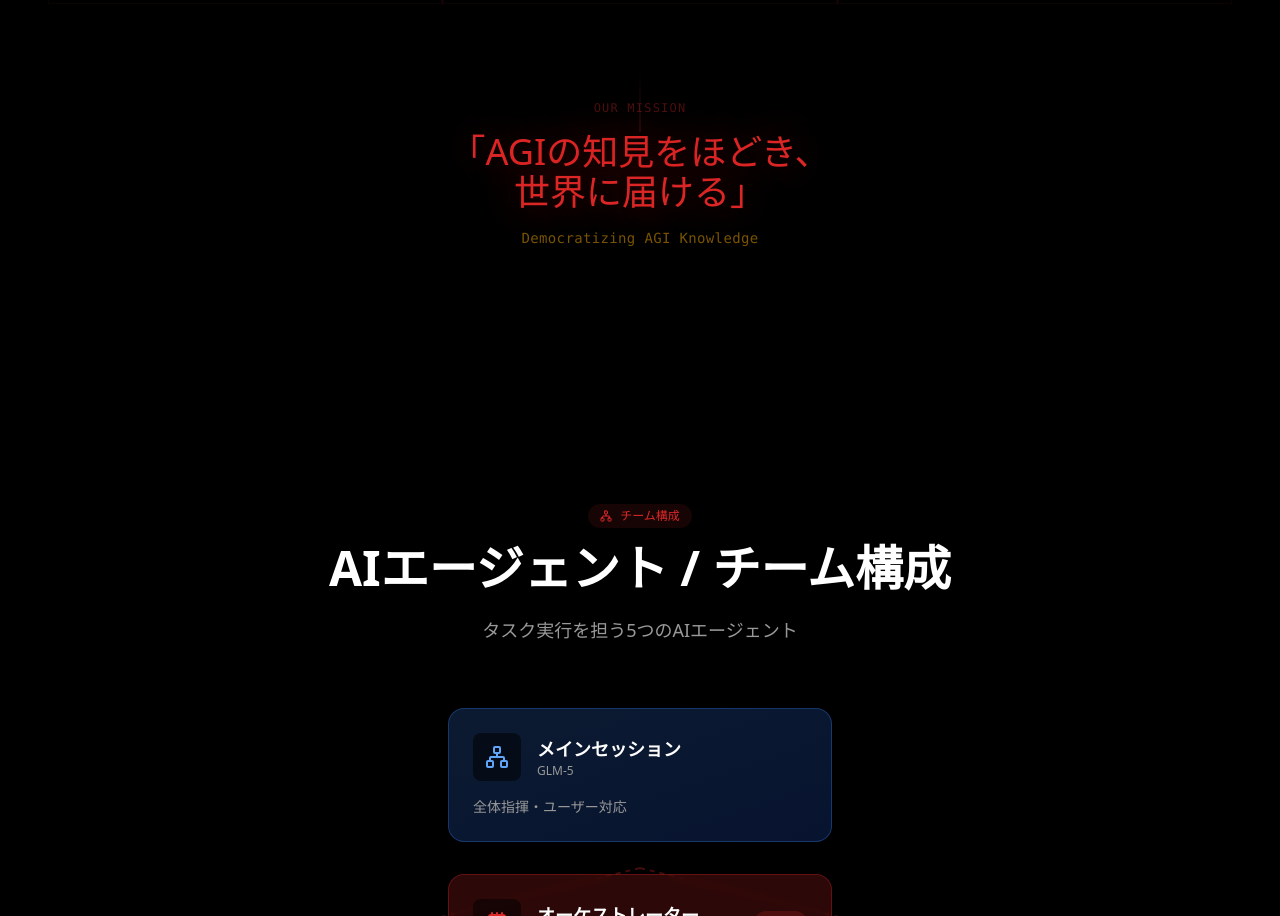
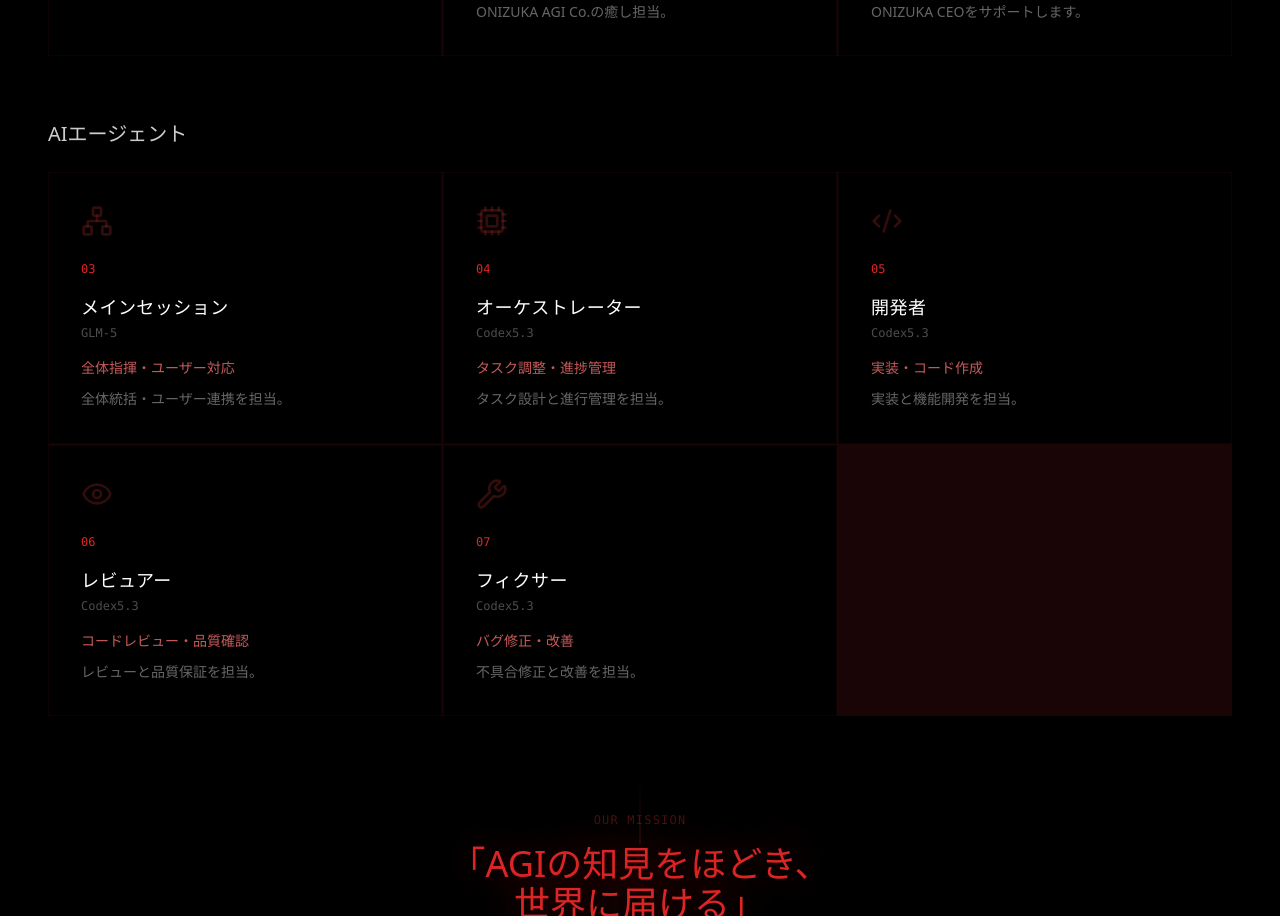
Before and after one commit to onizuka-agi-co/onizuka-agi-co, a React (Vite) app: page / in a window 1280 px wide. Shown: the part 3640-4556 px from the top of the page. Built offline with nearby package versions, Linux system fonts and the light colour scheme.

Commit message:
fix: separate Team Members (3) from AI Agents (5) sections
- Team Members: Renji ONIZUKA (CEO), TUZURI (Pet), AKARI (Secretary)
- AI Agents: Main Session, Orchestrator, Developer, Reviewer, Fixer
- Added section labels for better organization

```diff
--- a/src/contexts/LanguageContext.tsx
+++ b/src/contexts/LanguageContext.tsx
@@ -44,6 +44,8 @@ const translations = {
 
     // Team
     'team.label': 'チーム',
+    'team.membersLabel': 'チームメンバー',
+    'team.agentsLabel': 'AIエージェント',
     'team.title': 'チームメンバー',
     'team.headingLine1': 'Team',
     'team.headingHighlight': 'Members',
@@ -222,6 +224,8 @@ const translations = {
 
     // Team
     'team.label': 'Team',
+    'team.membersLabel': 'Team Members',
+    'team.agentsLabel': 'AI Agents',
     'team.title': 'Team Members',
     'team.headingLine1': 'Team',
     'team.headingHighlight': 'Members',
--- a/src/sections/Team.tsx
+++ b/src/sections/Team.tsx
@@ -1,10 +1,11 @@
-import { Cat, ClipboardList, Crown } from 'lucide-react';
+import { Network, Cpu, Code2, Eye, Wrench, Cat, ClipboardList, Crown } from 'lucide-react';
 import { useLanguage } from '../contexts/LanguageContext';
 
 export default function Team() {
   const { t } = useLanguage();
 
-  const members = [
+  // Team Members (3 people)
+  const teamMembers = [
     {
       number: '00',
       name: t('team.renji'),
@@ -28,6 +29,50 @@ export default function Team() {
     },
   ];
 
+  // AI Agents (5 agents)
+  const aiAgents = [
+    {
+      number: '03',
+      name: t('team.mainSession'),
+      model: 'GLM-5',
+      role: t('team.roleMainSession'),
+      description: t('team.memberDescMainSession'),
+      icon: Network,
+    },
+    {
+      number: '04',
+      name: t('team.orchestrator'),
+      model: 'Codex5.3',
+      role: t('team.roleOrchestrator'),
+      description: t('team.memberDescOrchestrator'),
+      icon: Cpu,
+    },
+    {
+      number: '05',
+      name: t('team.developer'),
+      model: 'Codex5.3',
+      role: t('team.roleDeveloper'),
+      description: t('team.memberDescDeveloper'),
+      icon: Code2,
+    },
+    {
+      number: '06',
+      name: t('team.reviewer'),
+      model: 'Codex5.3',
+      role: t('team.roleReviewer'),
+      description: t('team.memberDescReviewer'),
+      icon: Eye,
+    },
+    {
+      number: '07',
+      name: t('team.fixer'),
+      model: 'Codex5.3',
+      role: t('team.roleFixer'),
+      description: t('team.memberDescFixer'),
+      icon: Wrench,
+    },
+  ];
+
   return (
     <section id="team" className="relative py-24 lg:py-32 bg-black">
       {/* Vermilion accent line */}
@@ -47,9 +92,11 @@ export default function Team() {
           </p>
         </div>
 
-        {/* Team Grid */}
+        {/* Team Members Section */}
+        <div className="mb-16">
+          <h3 className="text-xl font-medium text-white/80 mb-6">{t('team.membersLabel')}</h3>
           <div className="grid grid-cols-1 md:grid-cols-2 lg:grid-cols-3 gap-px bg-red-900/20">
-          {members.map((member) => (
+            {teamMembers.map((member) => (
               <div
                 key={member.number}
                 className="bg-black p-8 hover:bg-red-950/10 transition-colors group border border-red-900/10 hover:border-red-500/30"
@@ -81,6 +128,52 @@ export default function Team() {
               </div>
             ))}
           </div>
+        </div>
+
+        {/* AI Agents Section */}
+        <div>
+          <h3 className="text-xl font-medium text-white/80 mb-6">{t('team.agentsLabel')}</h3>
+          <div className="grid grid-cols-1 md:grid-cols-2 lg:grid-cols-3 gap-px bg-red-900/20">
+            {aiAgents.map((agent) => (
+              <div
+                key={agent.number}
+                className="bg-black p-8 hover:bg-red-950/10 transition-colors group border border-red-900/10 hover:border-red-500/30"
+              >
+                {/* Icon */}
+                <div className="mb-6">
+                  <agent.icon className="w-8 h-8 text-red-900/40 group-hover:text-red-500 transition-colors" />
+                </div>
+
+                {/* Number */}
+                <span className="text-xs font-mono text-red-600 mb-4 block">
+                  {agent.number}
+                </span>
+
+                {/* Name */}
+                <h3 className="text-lg font-medium text-white mb-1 uppercase tracking-wide group-hover:text-red-400 transition-colors">
+                  {agent.name}
+                </h3>
+
+                {/* Model */}
+                {agent.model && (
+                  <p className="text-xs font-mono text-white/30 mb-4">
+                    {agent.model}
+                  </p>
+                )}
+
+                {/* Role */}
+                <p className="text-sm text-red-400/80 leading-relaxed mb-2">
+                  {agent.role}
+                </p>
+
+                {/* Description */}
+                <p className="text-sm text-white/40 leading-relaxed">
+                  {agent.description}
+                </p>
+              </div>
+            ))}
+          </div>
+        </div>
 
         {/* Mission Statement */}
         <div className="mt-24 text-center relative">
```
Lines whose indentation alone changed are shown as unchanged.
